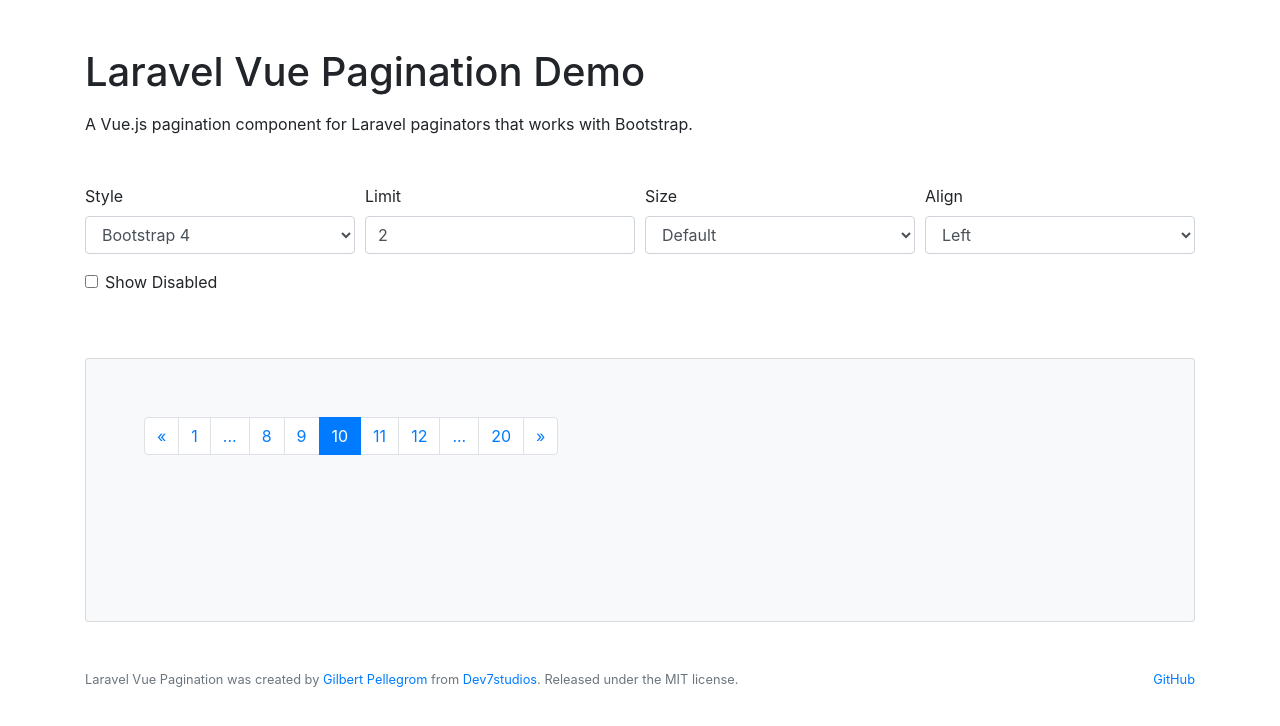
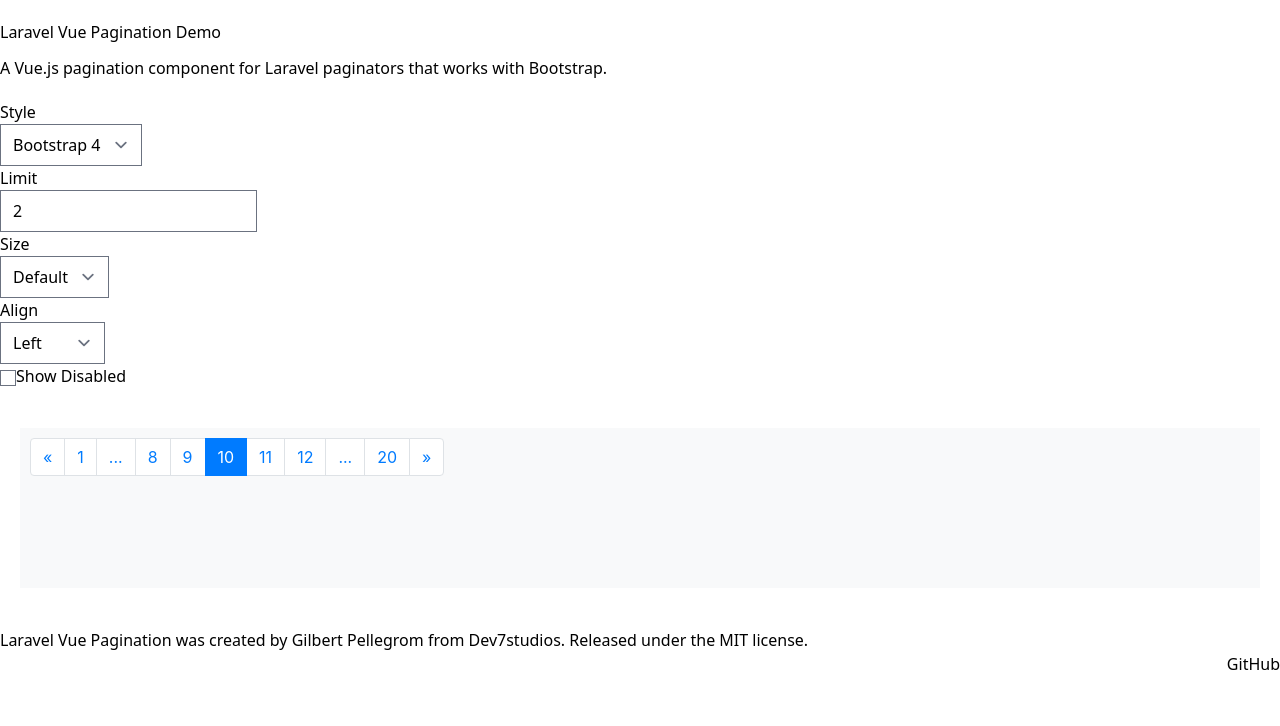
Before and after one commit to happyangelbaby/Laravel-Vue-pagination, a Vue app: page / in a window 1280 px wide. Shown: the top 726 px of the page. Built offline with nearby package versions, Linux system fonts and the light colour scheme.

Commit message:
Set up Tailwind

```diff
--- a/package.json
+++ b/package.json
@@ -34,8 +34,10 @@
     "vue": "^3.2.25"
   },
   "devDependencies": {
+    "@tailwindcss/forms": "^0.5.3",
     "@vitejs/plugin-vue": "^2.2.0",
     "@vue/test-utils": "^2.0.0-rc.17",
+    "autoprefixer": "^10.4.13",
     "bootstrap": "^4",
     "eslint": "^8.8.0",
     "eslint-config-prettier": "^8.3.0",
@@ -43,6 +45,8 @@
     "eslint-plugin-vue": "^8.4.1",
     "jest": "^27.5.1",
     "jest-environment-jsdom": "^27.5.1",
+    "postcss": "^8.4.18",
+    "tailwindcss": "^3.2.1",
     "vite": "^2.8.0",
     "vite-jest": "^0.1.4"
   }
--- /dev/null
+++ b/postcss.config.js
@@ -0,0 +1,6 @@
+module.exports = {
+  plugins: {
+    tailwindcss: {},
+    autoprefixer: {},
+  },
+}
--- a/src/demo/App.vue
+++ b/src/demo/App.vue
@@ -91,7 +91,7 @@
 </template>
 
 <script>
-import '../../node_modules/bootstrap/dist/css/bootstrap.css';
+import './tailwind.css';
 import { Bootstrap4Pagination, Bootstrap5Pagination, TailwindPagination } from '../lib';
 import RenderToIFrame from './components/RenderToIFrame';
 
@@ -148,13 +148,6 @@
             }
 
             return 'https://cdn.jsdelivr.net/npm/bootstrap@4.6.2/dist/css/bootstrap.min.css';
-        },
-        scriptUrl() {
-            if (this.style === 'tailwind') {
-                return 'https://cdn.tailwindcss.com';
-            }
-
-            return '';
         },
     },
 
--- a/src/demo/components/RenderToIframe.js
+++ b/src/demo/components/RenderToIframe.js
@@ -1,13 +1,9 @@
-import { h, ref, createApp, onMounted, onBeforeUpdate } from 'vue';
+import {h, ref, createApp, onMounted, onBeforeUpdate} from 'vue';
 
 export default {
     name: 'RenderToIFrame',
     props: {
         cssUrl: {
-            type: String,
-            default: '',
-        },
-        scriptUrl: {
             type: String,
             default: '',
         },
@@ -17,11 +13,12 @@
         const iframeBody = ref(null);
         const iframeHead = ref(null);
         const iframeCSS = ref(null);
-        const iframeScript = ref(null);
         const iframeStyle = ref(null);
         let iframeApp = null;
 
-        onMounted(() => {
+        onMounted(async () => {
+            const tailwindCss = await import('../tailwind.css');
+
             iframeBody.value = iframeRef.value.contentDocument.body;
             iframeHead.value = iframeRef.value.contentDocument.head;
             const el = document.createElement('div');
@@ -32,7 +29,7 @@
             iframeHead.value.appendChild(iframeCSS.value);
             iframeStyle.value = document.createElement('style');
             iframeStyle.value.innerHTML =
-                'body { margin: 0; padding: 10px; background: #f8f9fa; }';
+                'body { margin: 0; padding: 10px; background: #f8f9fa; }' + tailwindCss.default;
             iframeHead.value.appendChild(iframeStyle.value);
 
             iframeApp = createApp({
@@ -42,21 +39,14 @@
                 },
             }).mount(el);
         });
+
         onBeforeUpdate(() => {
             if (!iframeApp || !iframeRef.value) {
                 return;
             }
             iframeCSS.value.href = props.cssUrl;
-            if (props.scriptUrl) {
-                iframeScript.value = document.createElement('script');
-                iframeScript.value.id = 'custom-script';
-                iframeScript.value.src = props.scriptUrl;
-                iframeHead.value.appendChild(iframeScript.value);
-            } else {
-                document.getElementById('custom-script')?.remove();
-                iframeScript.value = null;
-            }
         });
+
         return () => h('iframe', { ref: iframeRef });
     },
 };
--- /dev/null
+++ b/src/demo/tailwind.css
@@ -0,0 +1,3 @@
+@tailwind base;
+@tailwind components;
+@tailwind utilities;
--- /dev/null
+++ b/tailwind.config.js
@@ -0,0 +1,12 @@
+/** @type {import('tailwindcss').Config} */
+module.exports = {
+  content: [
+    './src/**/*.vue',
+  ],
+  theme: {
+    extend: {},
+  },
+  plugins: [
+    require('@tailwindcss/forms'),
+  ],
+}
```
Also changed, not shown: 1 other file (tests, documents, lock files or other folders).
